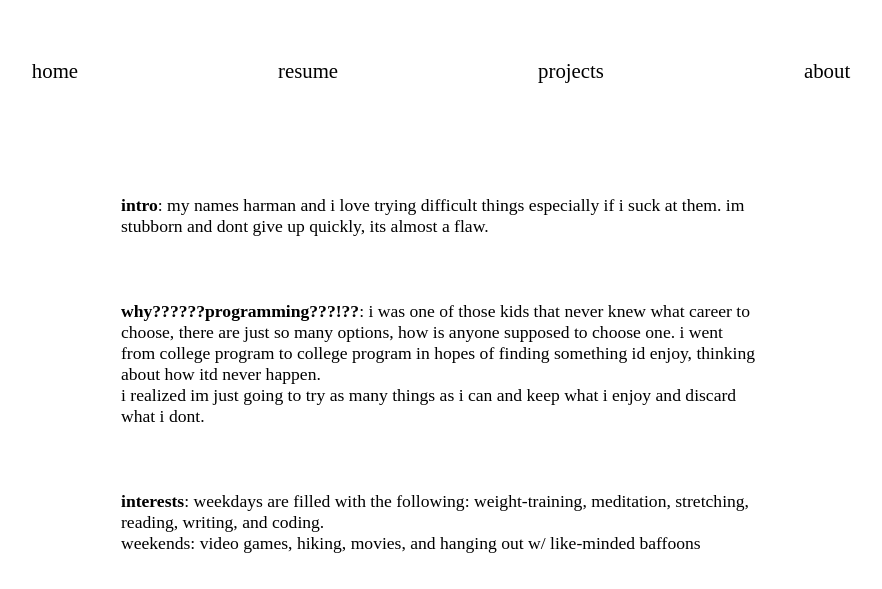
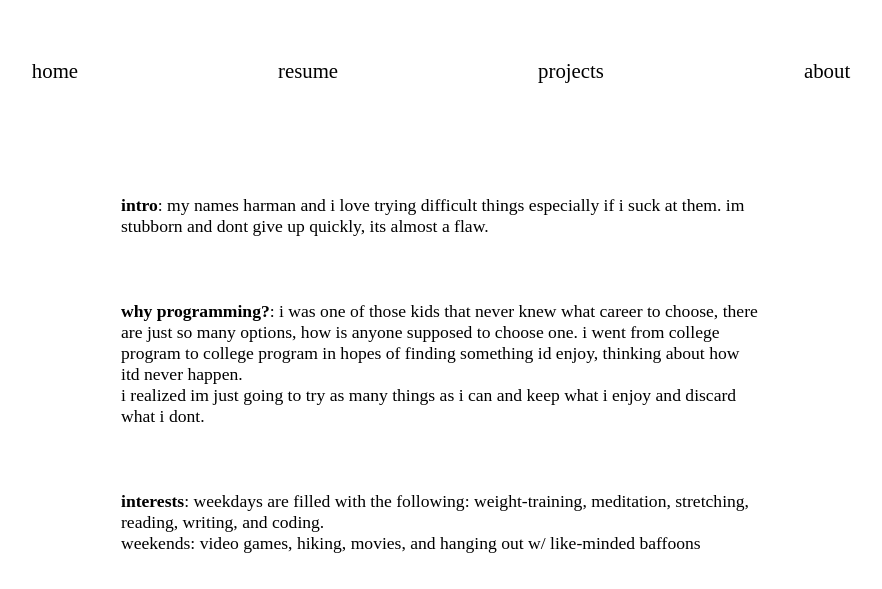
Before and after one commit to herculeshayer/portfolio-website, a Gatsby site: page /aboutme in a window 1280 px wide. Shown: the part 211-800 px from the top of the page, without its empty margins (199-1081 px from the left). Built offline with nearby package versions, Linux system fonts and the light colour scheme; Gatsby itself is replaced by a stand-in of ours; a web font is replaced by a local one.

Commit message:
be normal be normal be normal be normal be normal

```diff
--- a/src/pages/aboutme.js
+++ b/src/pages/aboutme.js
@@ -20,7 +20,7 @@ const About = () => {
                     </div>
                     <div>
                         <p>
-                            <b>why??????programming???!??</b>:
+                            <b>why programming?</b>:
                             i was one of those kids that never knew what career to choose, there are just so many options, how
                             is anyone supposed to choose one.
                             i went from college program to college program in hopes of finding something id enjoy, thinking about how itd never happen.
```
